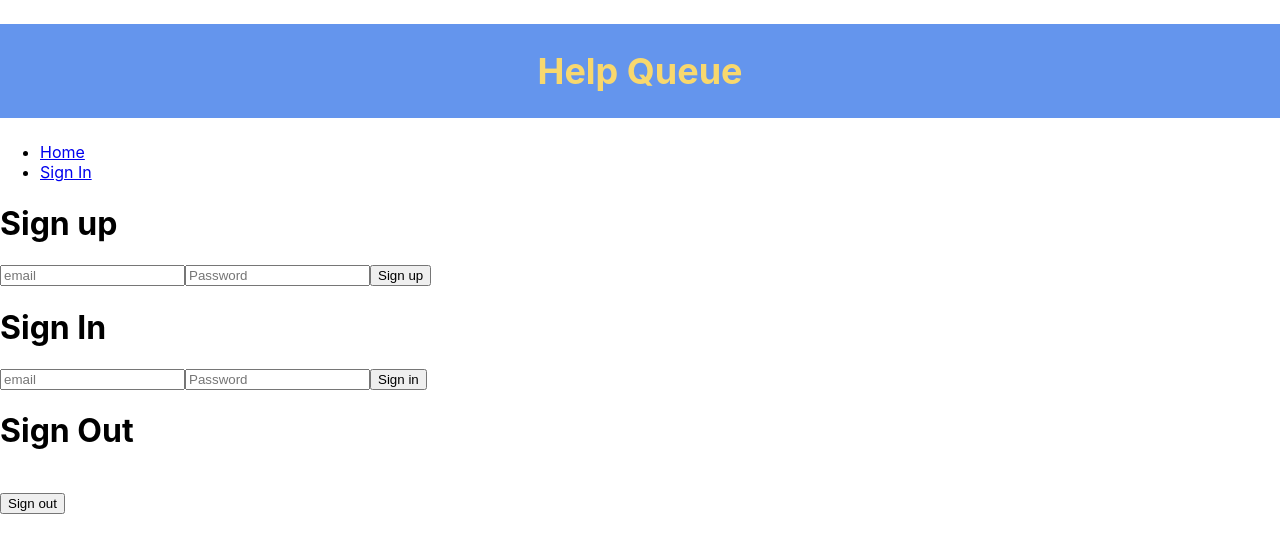
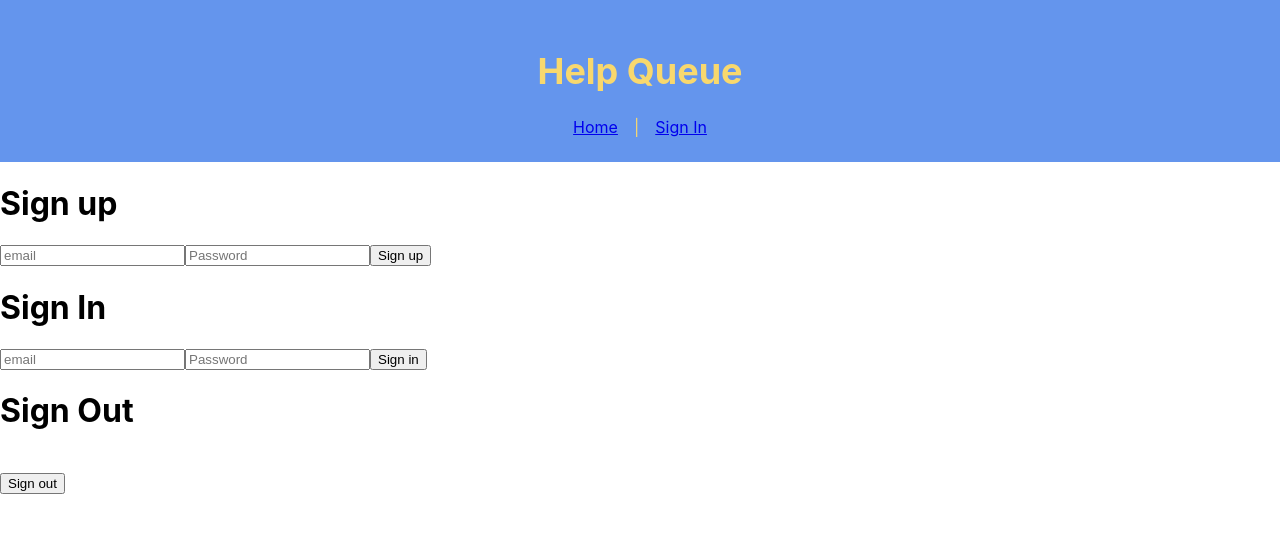
Before and after one commit to AsheUrban/Hooks-and-Help-Queue, a React (Create React App) app: page /sign-in in a window 1280 px wide. Shown: the top 552 px of the page. Built offline with nearby package versions, Linux system fonts and the light colour scheme; no server answers.

Commit message:
add in depth styling
Co-authored-by: Ashe Urban <ashe@goldentongue.com>
Co-authored-by: Claire Thorington <claire.thorington@gmail.com>

```diff
--- a/src/components/Header.js
+++ b/src/components/Header.js
@@ -2,12 +2,20 @@ import React from 'react';
 import { Link } from 'react-router-dom';
 import styled from 'styled-components';
 
-const HelpQueueHeader = styled.h1`
-  font-size: 36px;
+const HelpQueueHeader = styled.div`
   text-align: center;
   color: #F8D86E;
   padding: 25px;
   background-color: #6495ED;
+`;
+
+const H1 = styled.h1`
+  font-size: 36px;
+`
+
+const Center = styled.div`
+  display: flex;
+  justify-content: center;
 `;
 
 
@@ -15,17 +23,14 @@ function Header(){
   return (
     <React.Fragment>
         <HelpQueueHeader>
+          <H1>
           Help Queue
+          </H1>
+          <Center>
+            <Link to="/"> Home </Link> &emsp;|&emsp; <Link to="/sign-in"> Sign In </Link>
+        </Center>
         </HelpQueueHeader>
 
-        <ul>
-          <li>
-            <Link to="/">Home</Link>
-          </li>
-          <li>
-            <Link to="/sign-in">Sign In</Link>
-          </li>
-        </ul>
     </React.Fragment>
   );
 }
--- a/src/components/Ticket.js
+++ b/src/components/Ticket.js
@@ -1,17 +1,30 @@
 import React from 'react';
 import PropTypes from 'prop-types';
+import styled from 'styled-components';
 
 function Ticket(props){
 
-
+  const HelpQueueTickets = styled.div`
+  background-color: #f5b700;
+  width: 300px;
+  margin: auto;
+  border: 2px solid #fffbc8;
+  margin-top: 15px;
+  padding: 10px;
+  text-align: center;
+  border-radius: 10px;
+  `;
 
   return (
+
     <React.Fragment>
+      <HelpQueueTickets>
       <div onClick = {() => props.whenTicketClicked(props.id)}>
         <h3>{props.location} - {props.names}</h3>
         <p><em>{props.issue}</em></p>
         <p><em>{props.formattedWaitTime}</em></p>
       </div>
+      </HelpQueueTickets>
     </React.Fragment>
   );
 }
--- a/src/components/TicketControl.js
+++ b/src/components/TicketControl.js
@@ -29,6 +29,11 @@ function TicketControl() {
     margin-top: 40px;
     border-radius: 10px;
     cursor: pointer;
+  `;
+
+  const Center = styled.div`
+    display: flex;
+    justify-content: center;
   `;
 
   useEffect(() => {
@@ -156,7 +161,9 @@ function TicketControl() {
     return (
       <>
         {currentlyVisibleState}
-        {error ? null : <Button className='App' onClick={handleClick}>{buttonText}</Button>}
+        <Center>
+          {error ? null : <Button className='App' onClick={handleClick}>{buttonText}</Button>}
+        </Center>
       </>
     );
   }
--- a/src/components/TicketList.js
+++ b/src/components/TicketList.js
@@ -7,15 +7,18 @@ function TicketList(props){
 
   const HelpQueueTickets = styled.ul`
 
-  background-color: #f5b700;
-  width: 300px;
+  background-color: #F8D86E;
+  width: 1200px;
   margin: auto;
-  border: 4px inset lightblue
+  border: #FFBC8;
+  padding: 25px;
+  border-radius: 10px;
   `;
 
   return (
 
     <React.Fragment>
+      <br></br>
       <HelpQueueTickets>
       {props.ticketList.map((ticket) =>
         <Ticket
```
